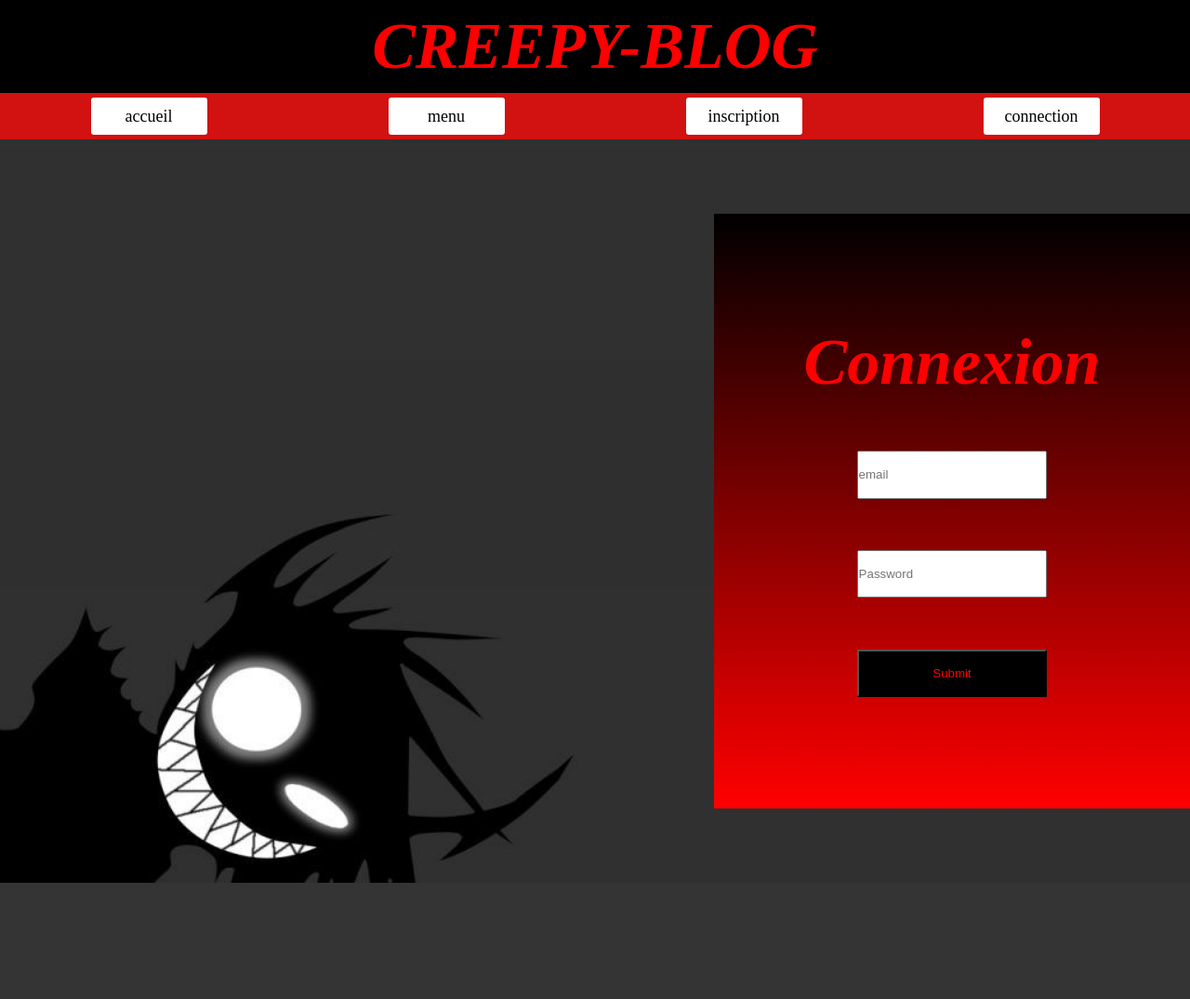
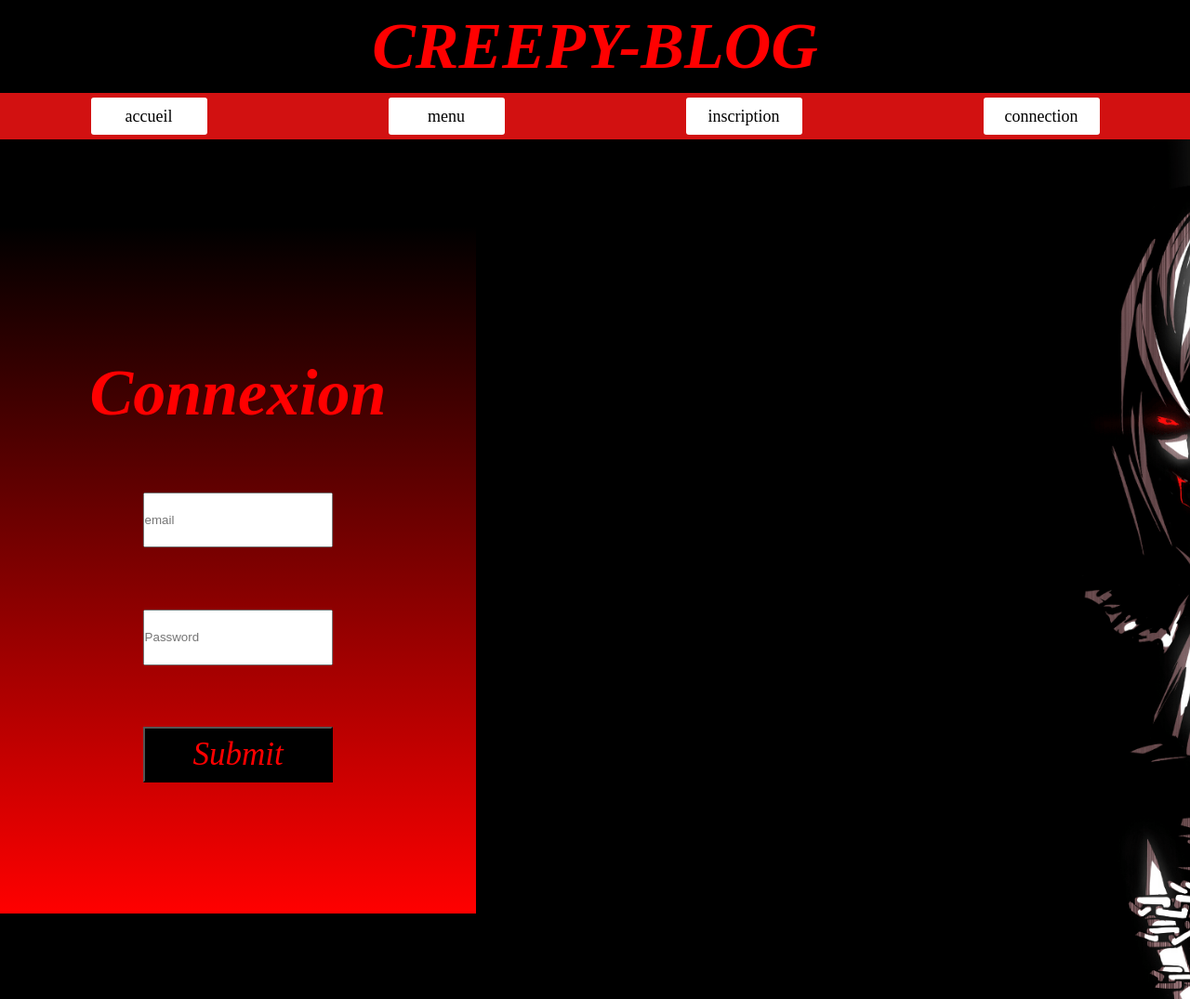
Before and after one commit to Eby-sam/projet_perso, a PHP site: page /connect.php in a window 1280 px wide. Shown: the whole page at 93% size. Before the commit the page ends 950 px from the top, so only its background shows below. Run offline with PHP 8.4, Linux system fonts and the light colour scheme.

Commit message:
projet perso ajout thème creepy incomplet

```diff
--- a/assets/css/style.css
+++ b/assets/css/style.css
@@ -136,7 +136,6 @@ h2 {
     font-size: 30px;
     width: 100%;
     height: 100px;
-
 }
 
 p {
@@ -155,7 +154,6 @@ p {
     justify-content: space-around;
     align-items: center;
     flex-wrap: wrap;
-
 }
 
 .div_button {
@@ -214,16 +212,26 @@ h3 {
     padding-top: 100px;
 }
 
-.container2 {
+.container {
     width: 100%;
-    height: 800px;
+    height: 925px;
     display: flex;
     justify-content: flex-end;
     align-items: center;
-    background-image: url("/assets/img/ombre1.jpg");
     background-size: cover;
     background-repeat: no-repeat;
     background-attachment: fixed;
+}
+
+.container2 {
+    justify-content: flex-end;
+    background-image: url("../img/ombre1.jpg");
+    background-position: bottom;
+}
+
+.container3 {
+    justify-content: flex-start;
+    background-image: url("../img/sombre1.png");
 }
 
 .large {
@@ -238,6 +246,9 @@ h3 {
 .envoi {
     background-color: black;
     color: red;
+    font-size: 35px;
+    font-style: italic;
+    font-family: "Ink Free";
 }
 
 .formulaire {
--- a/connect.php
+++ b/connect.php
@@ -2,7 +2,7 @@
     include './_partials/head.php';
 ?>
     <form method="post" action="utils/connection.php">
-        <div class="container2">
+        <div class="container3 container">
             <div class="large">
                 <div class="formulaire">
                     <h1>Connexion</h1>
```
Also changed, not shown: inscription.php (+1 -6 lines), assets/img/sombre1.png (added), utils/connection.php (line endings or trailing spaces).
